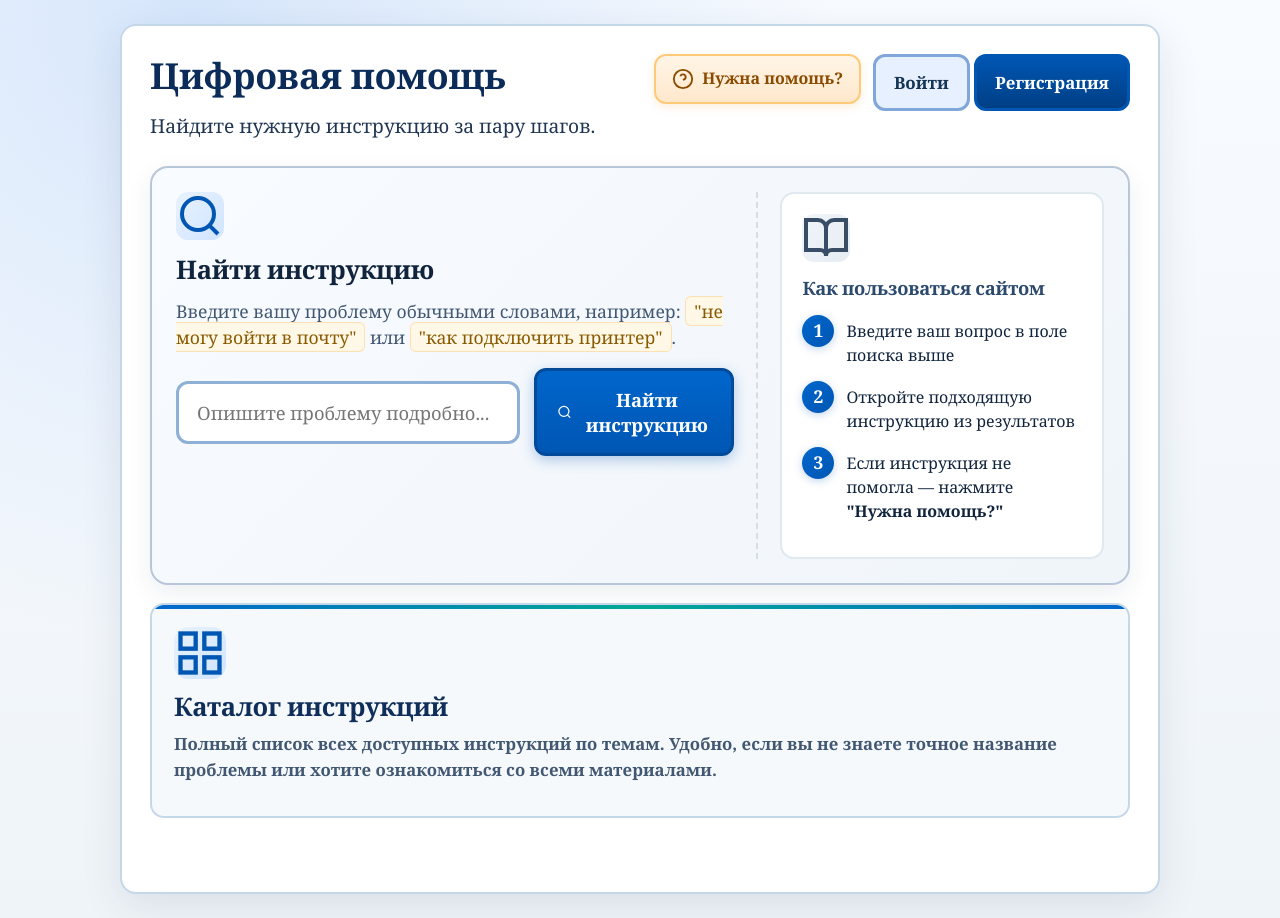
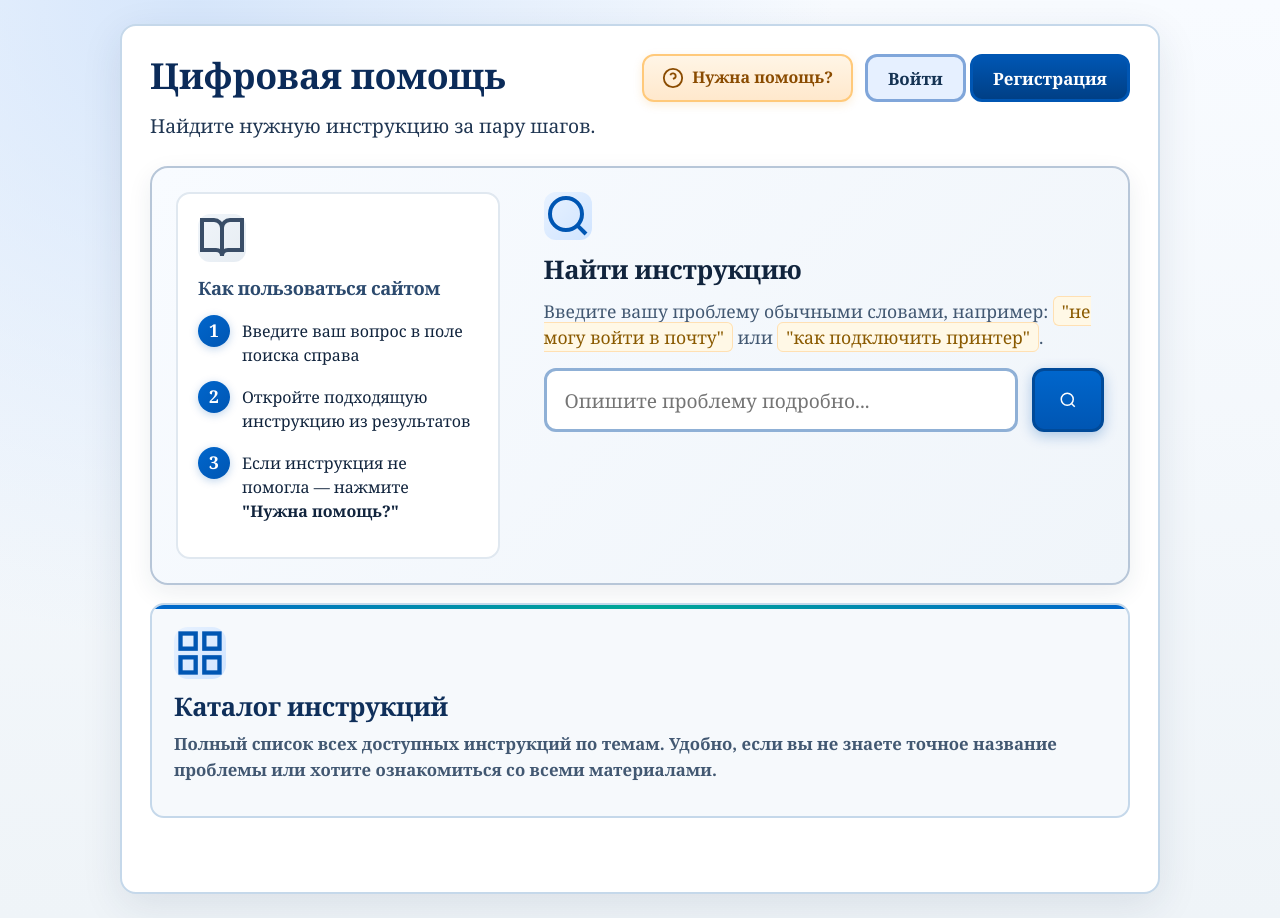
Before and after one commit to vangun26rus/kursach, a website: page index.html in a window 1280 px wide. Drawn offline with Linux system fonts and the light colour scheme; no server answers.

Commit message:
update branch

```diff
--- a/css/style.css
+++ b/css/style.css
@@ -125,7 +125,7 @@ a:hover {
   display: inline-flex;
   align-items: center;
   gap: 8px;
-  padding: 10px 16px;
+  padding: 12px 18px;
   background: linear-gradient(180deg, #fff5e6 0%, #ffe8cc 100%);
   border: 2px solid #ffc97a;
   border-radius: 12px;
@@ -134,6 +134,7 @@ a:hover {
   text-decoration: none;
   transition: all 0.2s ease;
   box-shadow: 0 3px 10px rgba(230, 140, 0, 0.15);
+  height: 48px;
 }
 
 .help-btn:hover {
@@ -148,10 +149,15 @@ a:hover {
   height: 22px;
 }
 
+.top-actions button {
+  height: 48px;
+  padding: 0 20px;
+}
+
 /* Main search block - unified container */
 .main-search-block {
   display: grid;
-  grid-template-columns: minmax(0, 1.8fr) minmax(280px, 1fr);
+  grid-template-columns: minmax(280px, 1fr) minmax(0, 1.8fr);
   gap: 22px;
   align-items: stretch;
   margin-top: 24px;
@@ -162,17 +168,17 @@ a:hover {
   box-shadow: 0 8px 24px rgba(28, 46, 78, 0.08);
 }
 
-.search-section {
+.guide-section {
   padding-right: 22px;
   border-right: 2px dashed #d5dde6;
-}
-
-.guide-section {
-  padding-left: 22px;
   background: #ffffff;
   border-radius: 14px;
   padding: 20px;
   border: 2px solid #e0e8f0;
+}
+
+.search-section {
+  padding-left: 22px;
 }
 
 .section-icon {
@@ -211,19 +217,20 @@ a:hover {
 /* Larger, more visible search form for elderly users */
 .search-form {
   display: grid;
-  grid-template-columns: 1.8fr 1fr;
+  grid-template-columns: 1fr auto;
   gap: 14px;
   align-items: center;
 }
 
 .search-form input {
-  padding: 16px 18px;
-  font-size: 1.15rem;
+  padding: 20px 18px;
+  font-size: 1.2rem;
   border-width: 3px;
   border-color: #8fb0d6;
   border-radius: 12px;
   background: #fff;
   transition: all 0.2s ease;
+  height: 64px;
 }
 
 .search-form input:focus {
@@ -232,8 +239,8 @@ a:hover {
 }
 
 .search-form button {
-  padding: 16px 20px;
-  font-size: 1.15rem;
+  padding: 20px 24px;
+  font-size: 1.2rem;
   font-weight: 800;
   border-width: 3px;
   border-radius: 12px;
@@ -245,6 +252,8 @@ a:hover {
   border-color: #004a99;
   box-shadow: 0 4px 14px rgba(0, 86, 179, 0.3);
   transition: all 0.2s ease;
+  height: 64px;
+  width: 72px;
 }
 
 .search-form button:hover {
@@ -255,8 +264,8 @@ a:hover {
 }
 
 .btn-icon {
-  width: 22px;
-  height: 22px;
+  width: 28px;
+  height: 28px;
 }
 
 /* Guide section styling */
@@ -440,6 +449,7 @@ button:disabled {
 .modal-close,
 .tab-btn {
   width: auto;
+  height: 48px;
 }
 
 .secondary {
--- a/index.html
+++ b/index.html
@@ -39,6 +39,30 @@
     </header>
 
     <section class="main-search-block">
+      <aside class="guide-section">
+        <div class="section-icon">
+          <svg viewBox="0 0 24 24" fill="none" stroke="currentColor" stroke-width="2">
+            <path d="M2 3h6a4 4 0 0 1 4 4v14a3 3 0 0 0-3-3H2z"></path>
+            <path d="M22 3h-6a4 4 0 0 0-4 4v14a3 3 0 0 1 3-3h7z"></path>
+          </svg>
+        </div>
+        <h2>Как пользоваться сайтом</h2>
+        <ol class="guide-list">
+          <li>
+            <span class="step-number">1</span>
+            <span>Введите ваш вопрос в поле поиска справа</span>
+          </li>
+          <li>
+            <span class="step-number">2</span>
+            <span>Откройте подходящую инструкцию из результатов</span>
+          </li>
+          <li>
+            <span class="step-number">3</span>
+            <span>Если инструкция не помогла — нажмите <strong>"Нужна помощь?"</strong></span>
+          </li>
+        </ol>
+      </aside>
+
       <div class="search-section">
         <div class="section-icon">
           <svg viewBox="0 0 24 24" fill="none" stroke="currentColor" stroke-width="2">
@@ -50,40 +74,15 @@
         <p class="search-description">Введите вашу проблему обычными словами, например: <em>"не могу войти в почту"</em> или <em>"как подключить принтер"</em>.</p>
         <div class="search-form">
           <input id="searchInput" placeholder="Опишите проблему подробно..." aria-label="Поиск инструкции">
-          <button id="searchBtn" type="button">
+          <button id="searchBtn" type="button" aria-label="Найти инструкцию">
             <svg class="btn-icon" viewBox="0 0 24 24" fill="none" stroke="currentColor" stroke-width="2">
               <circle cx="11" cy="11" r="8"></circle>
               <line x1="21" y1="21" x2="16.65" y2="16.65"></line>
             </svg>
-            Найти инструкцию
           </button>
         </div>
         <ul id="results"></ul>
       </div>
-
-      <aside class="guide-section">
-        <div class="section-icon">
-          <svg viewBox="0 0 24 24" fill="none" stroke="currentColor" stroke-width="2">
-            <path d="M2 3h6a4 4 0 0 1 4 4v14a3 3 0 0 0-3-3H2z"></path>
-            <path d="M22 3h-6a4 4 0 0 0-4 4v14a3 3 0 0 1 3-3h7z"></path>
-          </svg>
-        </div>
-        <h2>Как пользоваться сайтом</h2>
-        <ol class="guide-list">
-          <li>
-            <span class="step-number">1</span>
-            <span>Введите ваш вопрос в поле поиска выше</span>
-          </li>
-          <li>
-            <span class="step-number">2</span>
-            <span>Откройте подходящую инструкцию из результатов</span>
-          </li>
-          <li>
-            <span class="step-number">3</span>
-            <span>Если инструкция не помогла — нажмите <strong>"Нужна помощь?"</strong></span>
-          </li>
-        </ol>
-      </aside>
     </section>
 
     <section class="quick-grid">
```
Also changed, not shown: 1 other file.
